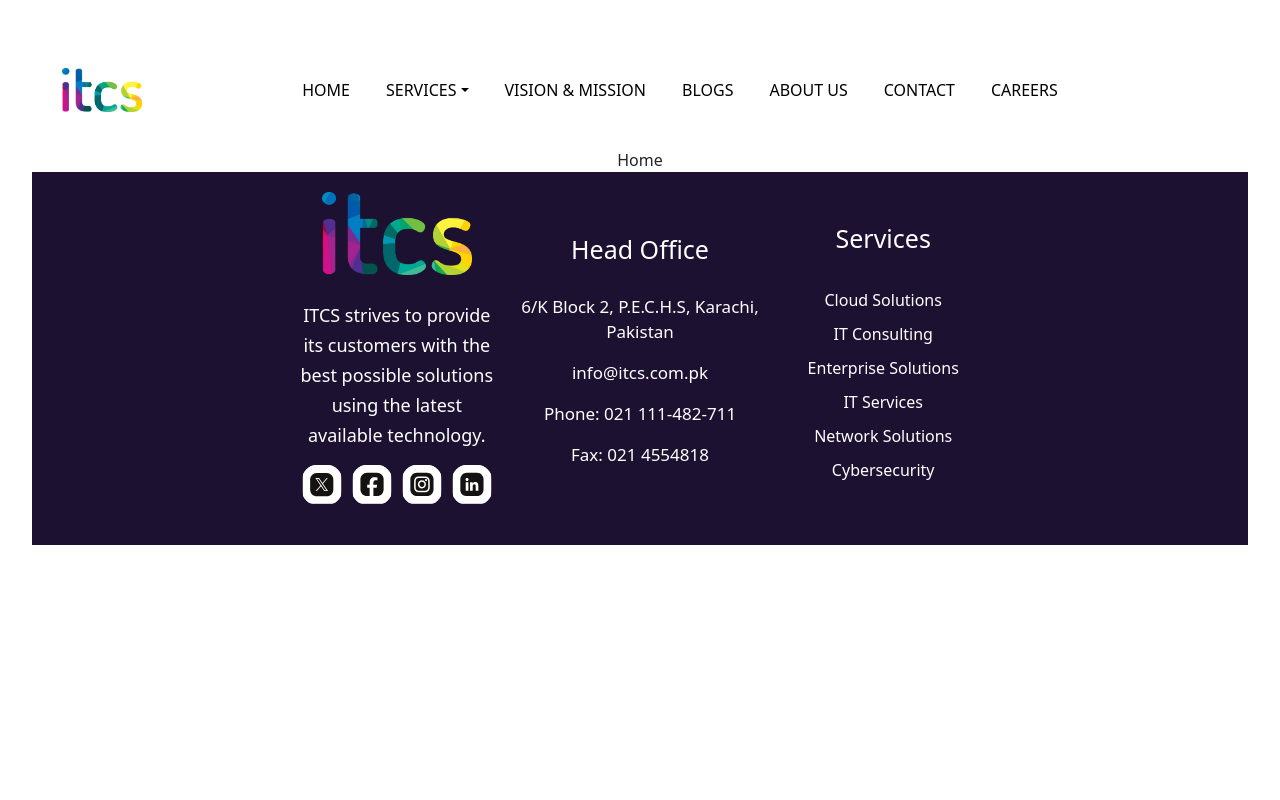
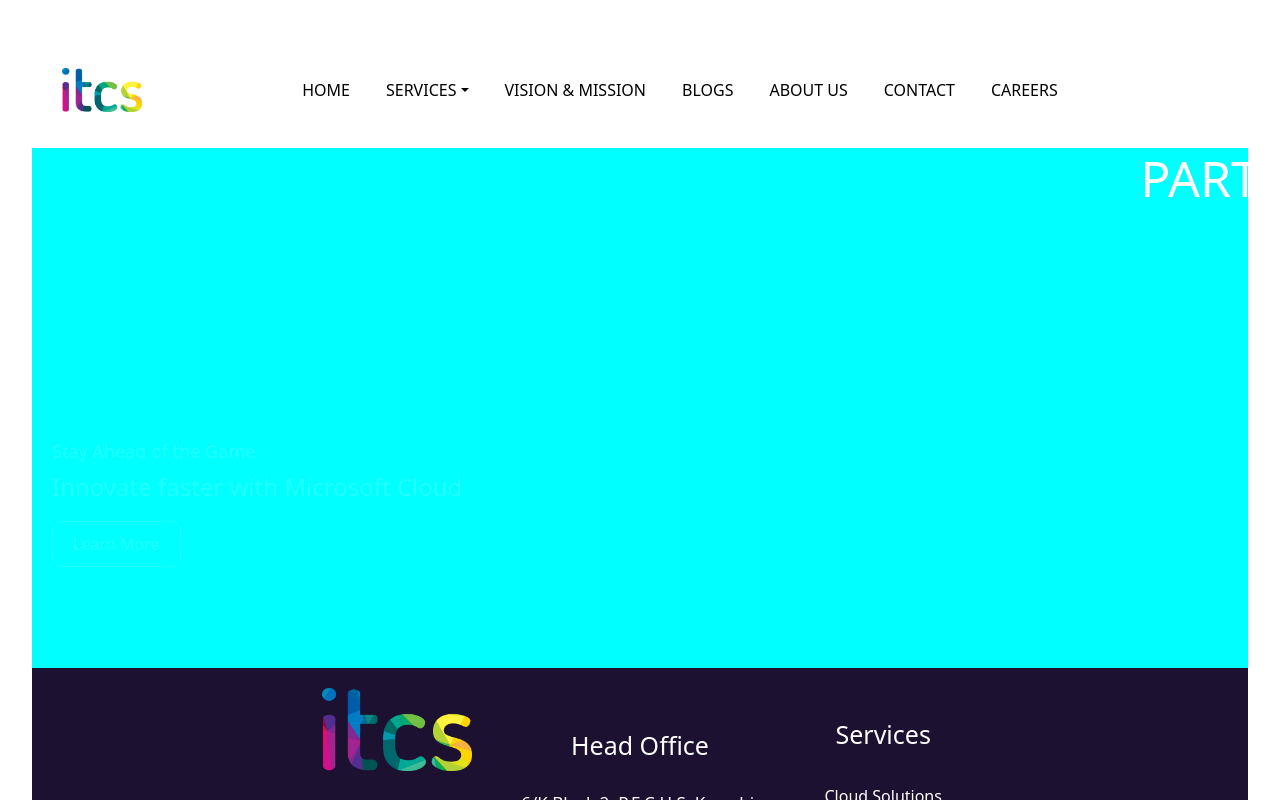
Before and after one commit to abubakar10/itcs, a React (Vite) app: page / in a window 1280 px wide. Both pictures are taken after a click on the button "SERVICES". Shown: the top 800 px of the page. Built offline with nearby package versions, Linux system fonts and the light colour scheme.

Commit message:
animations

```diff
--- a/src/Components/Header/Header.scss
+++ b/src/Components/Header/Header.scss
@@ -1,55 +1,117 @@
-// .header{
-//     margin: 30px;
-//     display: flex;
-//     align-items: center;
 
-//     .header-img {
-//         img{
-//             width: 80px;
+// .header {
+//   margin: 30px;
+//   display: flex;
+//   align-items: center;
 
+//   .header-img {
+//     img {
+//       width: 80px;
+//     }
+//   }
+
+//   .links {
+//     margin: 0px auto;
+
+//     .navbar-nav {
+//       .nav-link {
+//         color: black;
+//         margin: 0 10px;
+//         position: relative;
+//         text-transform: uppercase;
+//         font-size: 16px;
+//         font-weight: 500;
+//         transition: color 0.3s ease;
+
+//         &:hover {
+//           color: #1e1139;
 //         }
-//     }
-//      .links {
-//       margin: 0px auto;
-//       .navbar-nav {
+
+//         &::before {
+//           content: '';
+//           position: absolute;
+//           bottom: -3px;
+//           left: 0;
+//           width: 0;
+//           height: 2px;
+//           background-color: #1e1139;
+//           transition: width 0.3s ease;
+//         }
+
+//         &:hover::before {
+//           width: 100%;
+//         }
+//       }
+
+
+//       .dropdown {
+//         position: relative;
+
 //         .nav-link {
 //           color: black;
 //           margin: 0 10px;
-//           transition: color 0.3s;
+//           position: relative;
 
 //           &:hover {
-//             color: #ffc371;
+//             color: #1e1139;
 //           }
-//         }
 
-//         /* Automatically open dropdown on hover */
-//         .dropdown:hover .dropdown-menu {
-//           display: block;
-//           opacity: 1;
-//           visibility: visible;
+//           &::before {
+//             content: '';
+//             position: absolute;
+//             bottom: -3px;
+//             left: 0;
+//             width: 0;
+//             height: 2px;
+//             background-color: #1e1139;
+//             transition: width 0.3s ease;
+//           }
+
+//           &:hover::before {
+//             width: 100%;
+//           }
 //         }
 
 //         .dropdown-menu {
 //           display: none;
 //           opacity: 0;
 //           visibility: hidden;
+//           position: absolute;
+//           top: 100%;
+//           left: 0;
 //           background-color: white;
 //           border: none;
-//           transition: opacity 0.3s, visibility 0.3s;
+//           box-shadow: 0 2px 5px rgba(0, 0, 0, 0.1);
+//           z-index: 1000;
+//           padding: 10px 0;
+//           transition: opacity 0.5s ease, visibility 0.5s ease, transform 0.5s ease;
+//           transform: translateY(-10px);
+//           transition-delay: 0.5s;
+//         }
 
-//           .dropdown-item {
-//             color: black;
-//             padding: 10px;
+//         &:hover .dropdown-menu {
+//           display: block;
+//           opacity: 1;
+//           visibility: visible;
+//           transform: translateY(0);
+//         }
 
-//             &:hover {
-//               background-color: black;
-//               color: white;
-//             }
+//         .dropdown-item {
+//           color: black;
+//           padding: 10px 20px;
+
+//           &:hover {
+//             background-color: black;
+//             color: white;
+
 //           }
 //         }
 //       }
 //     }
 //   }
+// }
+
+
 
 .header {
   margin: 30px;
@@ -91,13 +153,20 @@
         }
 
         &:hover::before {
-          width: 100%; /* Ensure it spans only the width of the link */
+          width: 100%;
         }
       }
 
       /* Dropdown Menu */
       .dropdown {
         position: relative;
+
+        &:hover .dropdown-menu {
+          opacity: 1;
+          visibility: visible;
+          transform: translateY(0); /* Move into position */
+          transition: opacity 0.3s ease, visibility 0s ease 0s, transform 0.3s ease;
+        }
 
         .nav-link {
           color: black;
@@ -124,7 +193,7 @@
           }
         }
 
-        /* Initially, hide the dropdown menu */
+        /* Dropdown Menu Styling */
         .dropdown-menu {
           opacity: 0;
           visibility: hidden;
@@ -136,16 +205,8 @@
           box-shadow: 0 2px 5px rgba(0, 0, 0, 0.1);
           z-index: 1000;
           padding: 10px 0;
-          transition: opacity 0.5s ease, visibility 0s ease 0.5s, transform 0.5s ease;
+          transition: opacity 0.3s ease, visibility 0s ease 0.3s, transform 0.3s ease;
           transform: translateY(-10px); /* Start above */
-        }
-
-        /* On hover, show the dropdown menu with smooth transition */
-        &:hover .dropdown-menu {
-          opacity: 1;
-          visibility: visible;
-          transform: translateY(0); /* Move into position */
-          transition: opacity 0.5s ease, visibility 0s ease 0s, transform 0.5s ease;
         }
 
         .dropdown-item {
--- a/src/Components/Home/Home.jsx
+++ b/src/Components/Home/Home.jsx
@@ -1,7 +1,11 @@
 import React from 'react'
+import Section1 from './Section1/Section1'
 const Home = () => {
   return (
-    <div>Home</div>
+    <>
+      <Section1/>
+    </>
+
   )
 }
 
--- /dev/null
+++ b/src/Components/Home/Section1/Section1.jsx
@@ -0,0 +1,26 @@
+import React from "react";
+import "./Section1.scss";
+const Section1 = () => {
+  return (
+    <>
+      <div className="section1">
+        <div class="animated-text">
+          <h1>
+            <span class="text">PAKISTAN'S TOP</span>
+            <span class="text">MICROSOFT CSP</span>
+            <span class="text">TIER-1 DIRECT</span>
+            <span class="text">PARTNER</span>
+          </h1>
+
+          <div class="additional-content">
+            <h6>Stay Ahead of the Game</h6>
+            <h2>Innovate faster with Microsoft Cloud</h2>
+            <button>Learn More</button>
+          </div>
+        </div>
+      </div>
+    </>
+  );
+};
+
+export default Section1;
--- /dev/null
+++ b/src/Components/Home/Section1/Section1.scss
@@ -0,0 +1,108 @@
+.section1{
+    background-color: aqua;
+    height: 65vh;
+}
+
+
+
+
+.animated-text {
+    color: white;
+    h1 {
+      position: relative;
+      height: 50px; // Adjust based on text height
+      overflow: hidden;
+      font-size: 50px;
+      margin: 0px;
+    }
+
+    .text {
+      position: absolute;
+      opacity: 0;
+      transform: translateY(20px);
+      width: 100%; // Ensure text spans the container width
+      text-align: center; // Optional: Align the text
+      animation: textFade 2.5s ease-in-out forwards; // Adjusted for 2.5s duration
+    }
+
+    // Assign delays to each text element
+    .text:nth-child(1) {
+      animation-delay: 0s;
+    }
+    .text:nth-child(2) {
+      animation-delay: 2.5s;
+    }
+    .text:nth-child(3) {
+      animation-delay: 5s;
+    }
+    .text:nth-child(4) {
+      animation-delay: 7.5s;
+    }
+
+    @keyframes textFade {
+      0% {
+        opacity: 0;
+        transform: translateY(20px);
+      }
+      20% {
+        opacity: 1;
+        transform: translateY(0);
+      }
+      80% {
+        opacity: 1;
+        transform: translateY(0);
+      }
+      100% {
+        opacity: 0;
+        transform: translateY(-20px);
+      }
+    }
+
+    // Secondary animation for additional content
+    .additional-content {
+      opacity: 0;
+      transform: translateY(50px); // Start below
+      animation: slideIn 2s ease-in-out forwards; // Slide-in animation
+      animation-delay: 8s; // Adjusted delay to 8 seconds
+      text-align: left; // Align text to the left
+      margin-top: 200px; // Add some spacing
+      padding-left: 20px; // Optional: Add padding for alignment
+
+      h6 {
+        font-size: 18px;
+        margin-bottom: 10px;
+      }
+
+      h2 {
+        font-size: 24px;
+        margin-bottom: 20px;
+      }
+
+      button {
+        padding: 10px 20px;
+        background-color: transparent;
+        color: white;
+        border: none;
+        cursor: pointer;
+        font-size: 16px;
+        transition: background-color 0.3s ease;
+        border: 1px solid white;
+        border-radius: 10px;
+
+        &:hover {
+          background-color: transparent;
+        }
+      }
+    }
+
+    @keyframes slideIn {
+      0% {
+        opacity: 0;
+        transform: translateY(50px);
+      }
+      100% {
+        opacity: 1;
+        transform: translateY(0);
+      }
+    }
+  }
```
